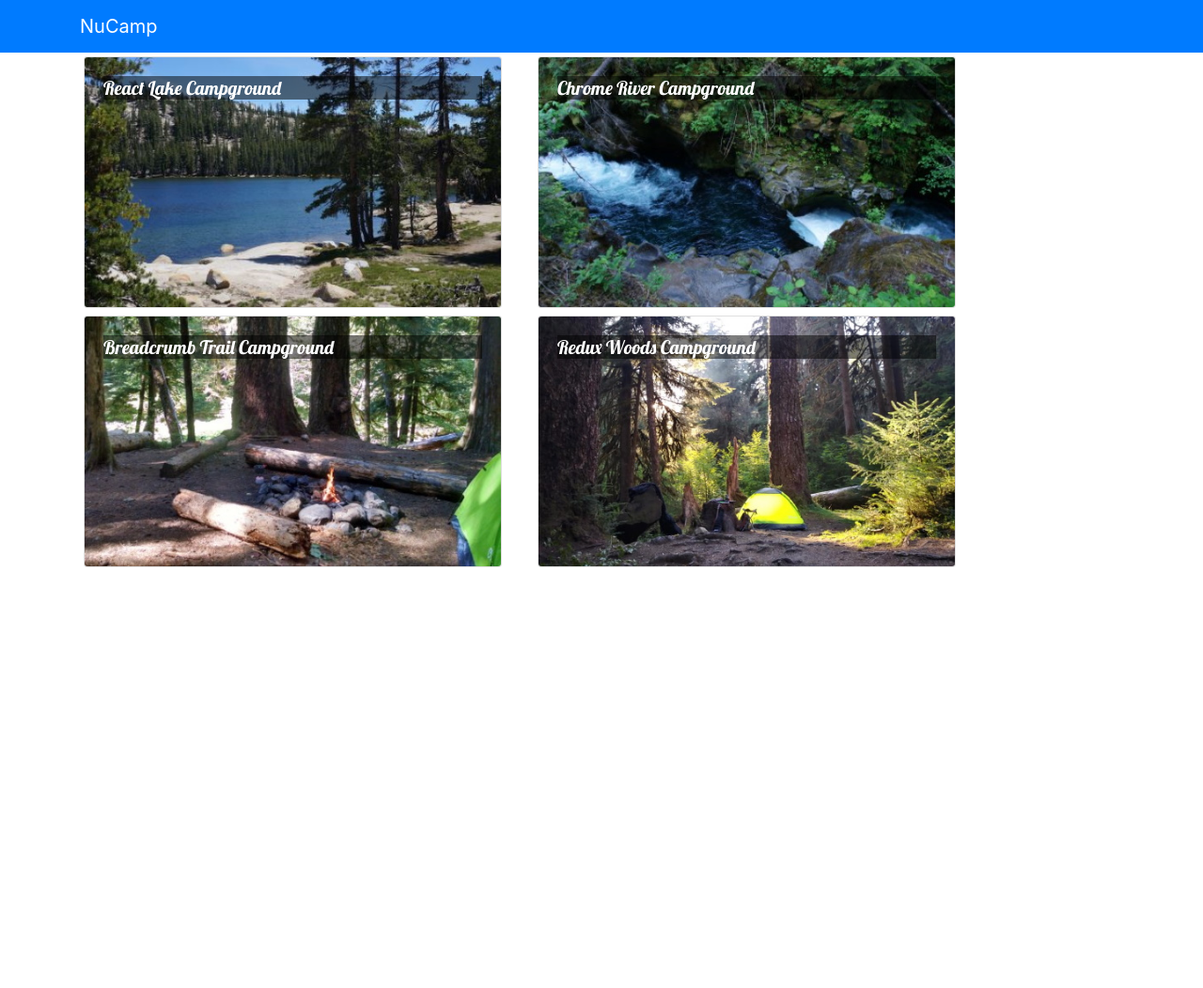
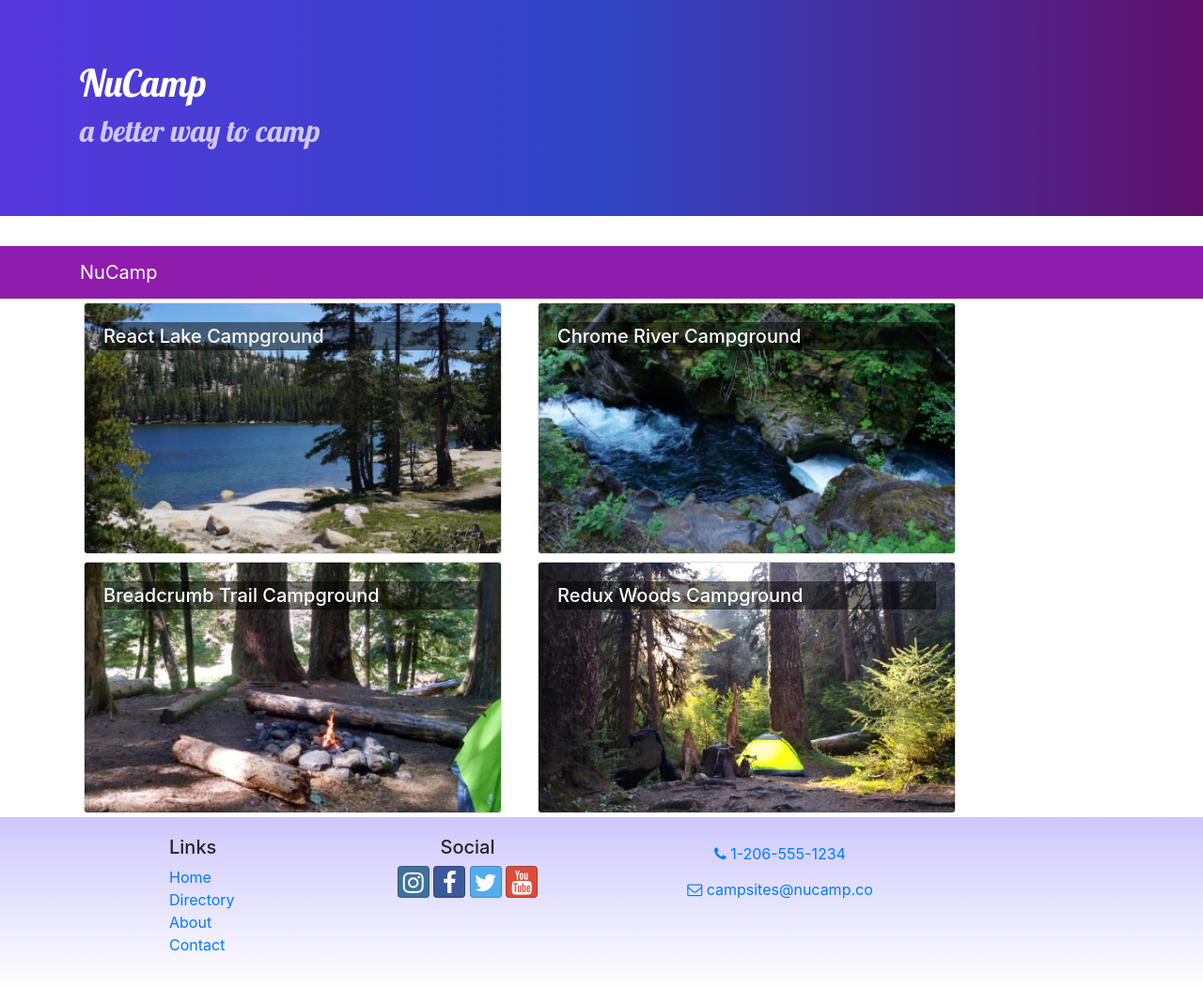
Before and after one commit to mabgray/reactcampsite02, a React (Create React App) app: page / in a window 1280 px wide. Shown: the whole page at 94% size. Before the commit the page ends 800 px from the top, so only its background shows below. Built offline with nearby package versions, Linux system fonts and the light colour scheme.

Commit message:
footer and header

```diff
--- a/package.json
+++ b/package.json
@@ -7,6 +7,8 @@
     "@testing-library/react": "^12.0.0",
     "@testing-library/user-event": "^13.2.1",
     "bootstrap": "4.5.2",
+    "bootstrap-social": "5.1.1",
+    "font-awesome": "4.7.0",
     "react": "^17.0.2",
     "react-dom": "^17.0.2",
     "react-popper": "1.3.6",
--- a/src/App.css
+++ b/src/App.css
@@ -2,11 +2,46 @@
   font-family: "Open Sans", sans-serif;
 }
 
+h1, h2, h3, .card-body>.card-title {
+  font-family: "Lobster", cursive;
+}
+
 .card-title {
-  font: 500 1.25rem "Lobster", cursive;
+  font-weight: 500;
+  font-size: 1.25rem;
+}
+
+h2 {
+  color: #3046C5;
 }
 
 .card-img-overlay .card-title {
   color: white;
   background-color: rgba(0, 0, 0, 0.5);
 }
+
+.row-content {
+  padding: 50px 0;
+  border-bottom: 1px ridge;
+  min-height: 200px;
+}
+
+.site-footer {
+  background-image: linear-gradient(#CEC8FF, white);
+  padding: 20px 0;
+}
+
+.jumbotron {
+  margin: 0;
+  padding: 30px;
+  background-image: linear-gradient(to right, #5637DD, #3046C5, #60106B);
+  color: white;
+}
+
+.jumbotron h2 {
+  color: #CEC8FF;
+}
+
+.navbar-dark {
+  background-color: #901CAD;
+}
--- /dev/null
+++ b/src/components/FooterComponent.js
@@ -0,0 +1,34 @@
+import React from 'react';
+
+function Footer(props) {
+    return (
+        <footer className="site-footer">
+            <div className="container">
+                <div className="row">
+                    <div className="col-4 col-sm-2 offset-1">
+                        <h5>Links</h5>
+                        <ul className="list-unstyled">
+                            <li><a href="#">Home</a></li>
+                            <li><a href="#">Directory</a></li>
+                            <li><a href="#">About</a></li>
+                            <li><a href="#">Contact</a></li>
+                        </ul>
+                    </div>
+                    <div className="col-6 col-sm-3 text-center">
+                        <h5>Social</h5>
+                        <a className="btn btn-social-icon btn-instagram" href="http://instagram.com/"><i className="fa fa-instagram" /></a>{' '}
+                        <a className="btn btn-social-icon btn-facebook" href="http://www.facebook.com/"><i className="fa fa-facebook" /></a>{' '}
+                        <a className="btn btn-social-icon btn-twitter" href="http://twitter.com/"><i className="fa fa-twitter" /></a>{' '}
+                        <a className="btn btn-social-icon btn-google" href="http://youtube.com/"><i className="fa fa-youtube" /></a>
+                    </div>
+                    <div className="col-sm-4 text-center">
+                        <a role="button" className="btn btn-link" href="tel:+12065551234"><i className="fa fa-phone" /> 1-206-555-1234</a><br />
+                        <a role="button" className="btn btn-link" href="mailto:notreal@notreal.co"><i className="fa fa-envelope-o" /> campsites@nucamp.co</a>
+                    </div>
+                </div>
+            </div>
+        </footer>
+    );
+}
+
+export default Footer;
--- /dev/null
+++ b/src/components/HeaderComponent.js
@@ -0,0 +1,29 @@
+import React, { Component }  from 'react';
+import { Navbar, NavbarBrand, Jumbotron } from 'reactstrap';
+
+class Header extends Component {
+    render() {
+        return (
+            <React.Fragment>
+                <Jumbotron fluid>
+                    <div className="container">
+                        <div className="row">
+                            <div className="col">
+                                <h1>NuCamp</h1>
+                                <h2>a better way to camp</h2>
+                            </div>
+                        </div>
+                    </div>
+                </Jumbotron>
+
+                <Navbar dark sticky="top">
+                    <div className="container">
+                        <NavbarBrand href="/">NuCamp</NavbarBrand>
+                    </div>
+                </Navbar>
+            </React.Fragment>
+        );
+    }
+}
+
+export default Header;
--- a/src/components/MainComponent.js
+++ b/src/components/MainComponent.js
@@ -3,6 +3,8 @@
 import Directory from './DirectoryComponent';
 import CampsiteInfo from './CampsiteInfoComponent';
 import { CAMPSITES } from '../shared/campsites';
+import Header from './HeaderComponent';
+import Footer from './FooterComponent';
 
 class Main extends Component {
     constructor(props) {
@@ -20,13 +22,10 @@
     render() {
         return (
             <div>
-                <Navbar dark color="primary">
-                    <div className="container">
-                        <NavbarBrand href="/">NuCamp</NavbarBrand>
-                    </div>
-                </Navbar>
+                <Header />
                 <Directory campsites={this.state.campsites} onClick={campsiteId => this.onCampsiteSelect(campsiteId)}/>
                 <CampsiteInfo campsite={this.state.campsites.filter(campsite => campsite.id === this.state.selectedCampsite)[0]} />
+                <Footer />
             </div>
         );
     };
--- a/src/index.js
+++ b/src/index.js
@@ -6,6 +6,9 @@
 import App from './App';
 import reportWebVitals from './reportWebVitals';
 import 'bootstrap/dist/css/bootstrap.min.css';
+import 'font-awesome/css/font-awesome.css';
+import 'bootstrap-social/bootstrap-social.css';
+
 
 ReactDOM.render(
   <React.StrictMode>
```
Also changed, not shown: 1 other file (tests, documents, lock files or other folders).
